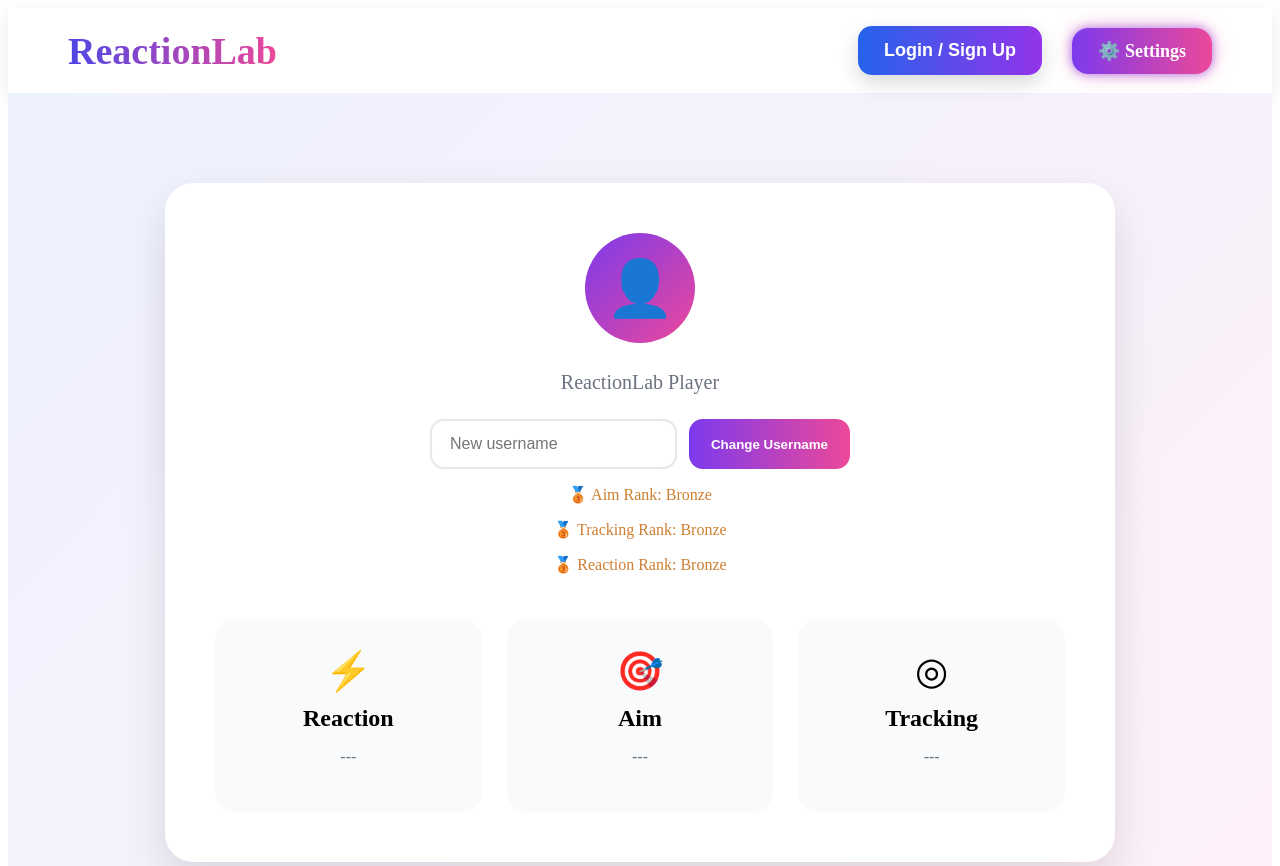
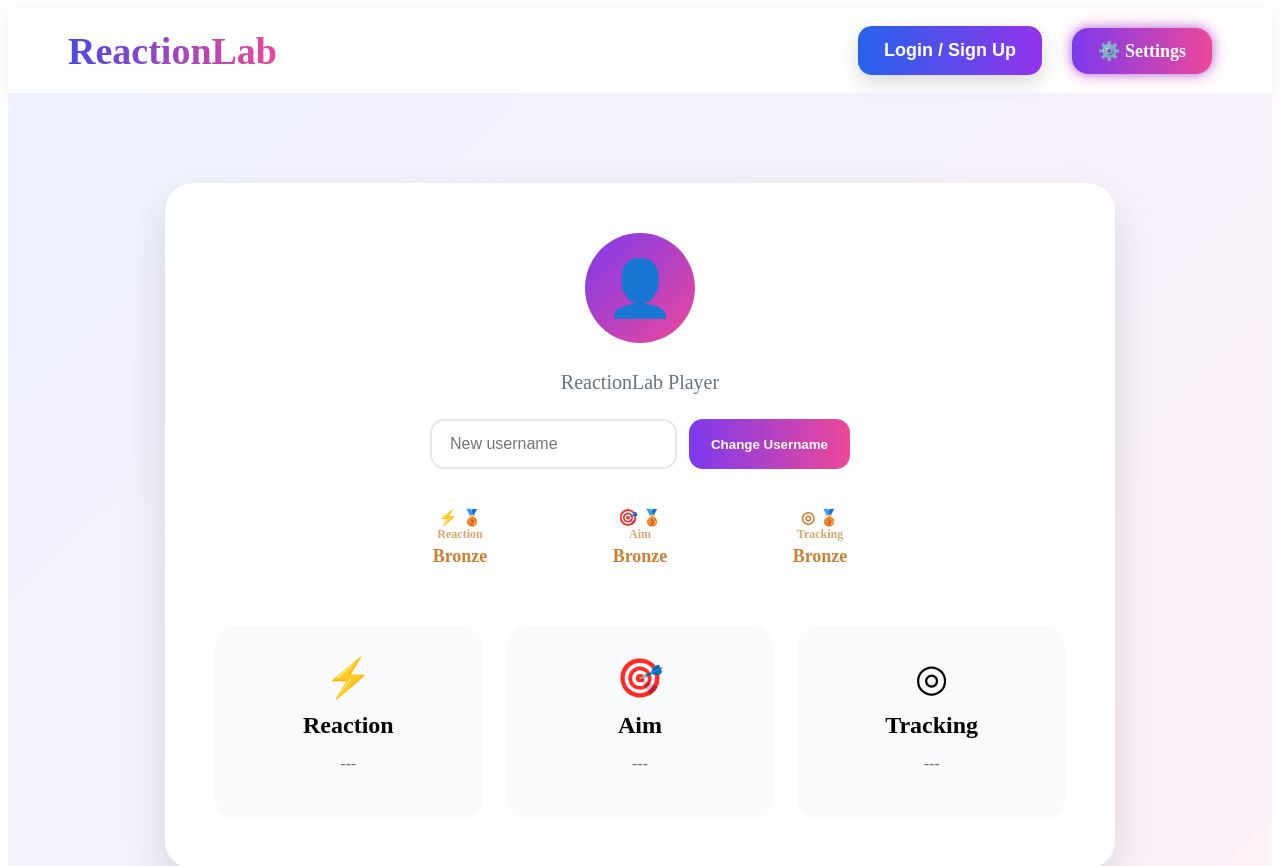
Before and after one commit to Antonnbb/Nettipeli, a React app in the folder nettipeli/frontend/: page /profile in a window 1280 px wide. Shown: the top 866 px of the page. Built offline with nearby package versions, Linux system fonts and the light colour scheme; the HTML template or start-up script is replaced by a standard one.

Commit message:
muutettu rank systeemi hienommaksi

```diff
--- a/nettipeli/frontend/pages/profile.css
+++ b/nettipeli/frontend/pages/profile.css
@@ -140,3 +140,57 @@ body.dark .username-change input::placeholder {
 .Platinum { color: #67e8f9; }
 .Diamond { color: #60a5fa; }
 .Immortal { color: #f43f5e; }
+
+.rank-container {
+  display: flex;
+  justify-content: center;
+  gap: 20px;
+  margin: 25px 0;
+  flex-wrap: wrap;
+}
+
+.rank-box {
+  background: rgba(255, 255, 255, 0.05);
+  padding: 14px 20px;
+  border-radius: 14px;
+  text-align: center;
+  min-width: 120px;
+  font-weight: 600;
+  transition: 0.2s;
+}
+
+.rank-box span {
+  display: block;
+  font-size: 12px;
+  opacity: 0.7;
+}
+
+.rank-box strong {
+  display: block;
+  font-size: 18px;
+  margin-top: 4px;
+}
+
+.rank-box.Gold {
+  color: #facc15;
+  box-shadow: 0 0 10px rgba(250, 204, 21, 0.3);
+}
+
+.rank-box.Platinum {
+  color: #67e8f9;
+  box-shadow: 0 0 10px rgba(103, 232, 249, 0.3);
+}
+
+.rank-box.Diamond {
+  color: #60a5fa;
+  box-shadow: 0 0 12px rgba(96, 165, 250, 0.4);
+}
+
+.rank-box.Immortal {
+  color: #f43f5e;
+  box-shadow: 0 0 15px rgba(244, 63, 94, 0.5);
+}
+
+.rank-box:hover {
+  transform: translateY(-3px) scale(1.03);
+}
--- a/nettipeli/frontend/pages/profile.jsx
+++ b/nettipeli/frontend/pages/profile.jsx
@@ -59,16 +59,25 @@ export default function Profile() {
                             Change Username
                         </button>
                     </div>
-                    <p className={`rank ${aimRank}`}>
-                        {getRankIcon(aimRank)} Aim Rank: {aimRank}
-                    </p>
+                    <div className="rank-container">
+                        <div className={`rank-box ${reactionRank}`}>
+                            ⚡ {getRankIcon(reactionRank)}
+                            <span>Reaction</span>
+                            <strong>{reactionRank}</strong>
+                        </div>
 
-                    <p className={`rank ${trackingRank}`}>
-                        {getRankIcon(trackingRank)} Tracking Rank: {trackingRank}
-                    </p>
-                    <p className={`rank ${reactionRank}`}>
-                        {getRankIcon(reactionRank)} Reaction Rank: {reactionRank}
-                    </p>
+                        <div className={`rank-box ${aimRank}`}>
+                            🎯 {getRankIcon(aimRank)}
+                            <span>Aim</span>
+                            <strong>{aimRank}</strong>
+                        </div>
+
+                        <div className={`rank-box ${trackingRank}`}>
+                            ◎ {getRankIcon(trackingRank)}
+                            <span>Tracking</span>
+                            <strong>{trackingRank}</strong>
+                        </div>
+                    </div>
                     <div className="profile-stats">
                         <div>
                             <span>⚡</span>
```
